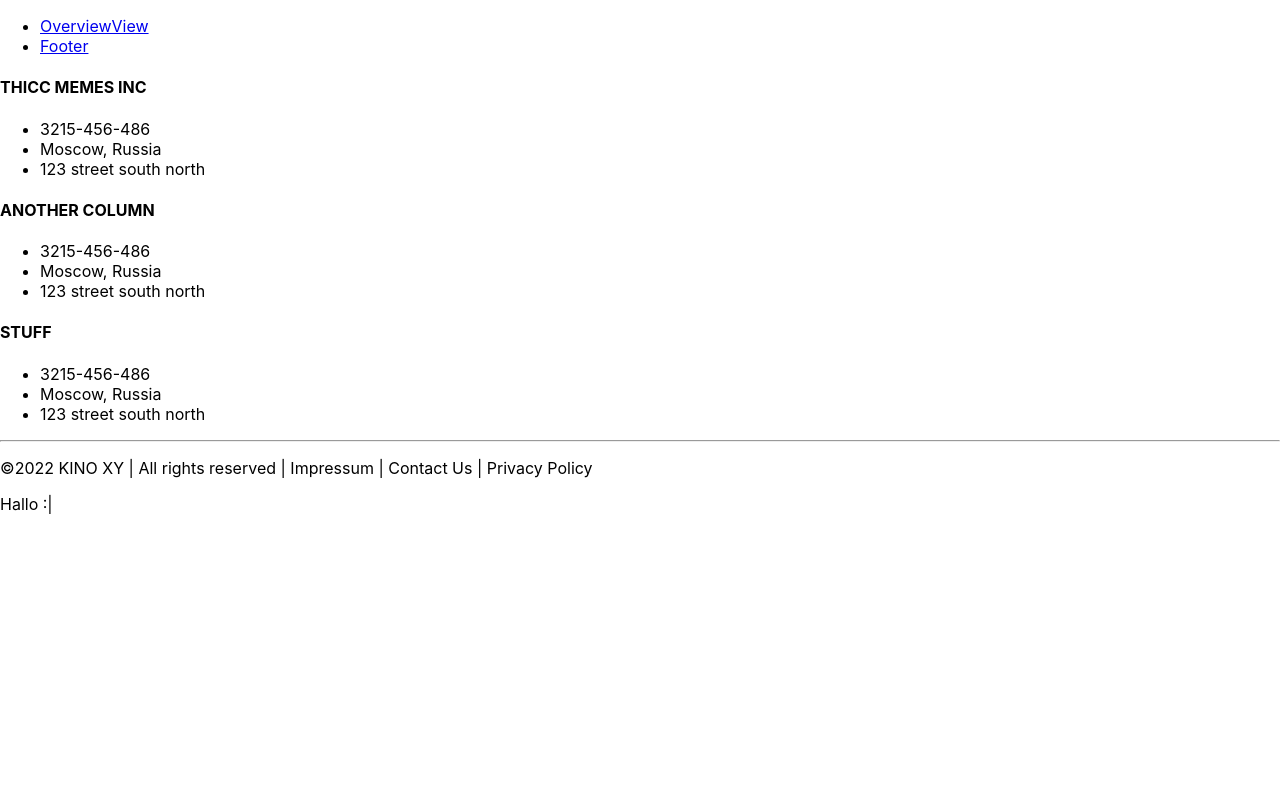
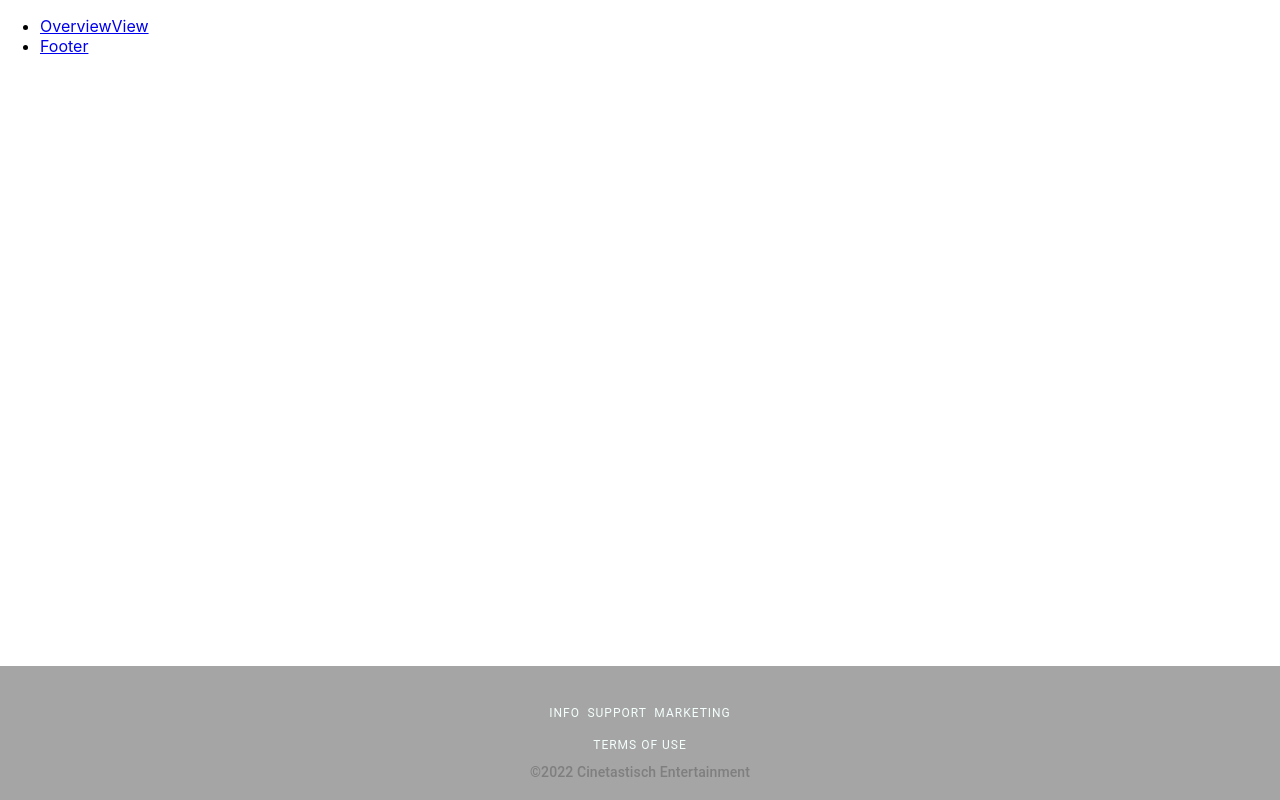
Before and after one commit to KI-Projekt/Kino, a React (Create React App) app: page /footerTest in a window 1280 px wide. Built offline with nearby package versions, Linux system fonts and the light colour scheme.

Commit message:
footer stuff

```diff
--- a/src/App.tsx
+++ b/src/App.tsx
@@ -22,9 +22,10 @@ function App() {
           </nav>
           <Routes>
             <Route path="/" element={<OverviewView />} />
-            <Route path="/footerTest" element={<Footer />} />
+            <Route path="/footerTest" element={<Footer/>} />
           </Routes>
         </div>
+
       </BrowserRouter>
   );
 }
--- a/src/components/Footer.tsx
+++ b/src/components/Footer.tsx
@@ -1,55 +1,45 @@
 import * as React from 'react';
 import "../styles/Footer.css";
+import { Container, Grid, Box, Link, Typography }from '@mui/material/';
 
-function Footer() {
-    return (
-        <div className="main-footer">
-            <div className="container">
-                <div className="row">
-                    {/* Column1 */}
-                    <div className="col">
-                        <h4>THICC MEMES INC</h4>
-                        <ul className="list-unstyled">
-                            <li>3215-456-486</li>
-                            <li>Moscow, Russia</li>
-                            <li>123 street south north</li>
-                        </ul>
-
-                    </div>
-                    {/* Column2 */}
-                    <div className="col">
-                        <h4>ANOTHER COLUMN</h4>
-                        <ul className="list-unstyled">
-                            <li>3215-456-486</li>
-                            <li>Moscow, Russia</li>
-                            <li>123 street south north</li>
-                        </ul>
-
-                    </div>
-                    {/* Column3 */}
-                    <div className="col">
-                        <h4>STUFF</h4>
-                        <ul className="list-unstyled">
-                            <li>3215-456-486</li>
-                            <li>Moscow, Russia</li>
-                            <li>123 street south north</li>
-                        </ul>
-                    </div>
-                </div>
-                <hr />
-                <div className="row">
-                    <p className="col-sm">
-                        &copy;{new Date().getFullYear()} KINO XY | All rights reserved | Impressum | Contact Us | Privacy Policy
-                    </p>
-
-                </div>
-
-            </div>
-            <text>
-                Hallo :|
-            </text>
-        </div>
-     );
+export default function Footer(){
+    return <div>
+        <Box className="footerBox">
+            <Container className="footerContainer" sx={{width:'100%'}}>
+                <Grid container spacing={0} direction="row"  justifyContent="center"  alignItems="center">
+                    <Grid item xs={4} sm={4}>
+                    </Grid>
+                    <Grid  item xs={4} sm={4}>
+                        <Box>
+                            <Typography align='center'>
+                                <Link className="FooterLink" href="/" color="inherit" underline="none" variant="overline">
+                                    Info
+                                </Link>
+                                <Link className="FooterLink" href="/" color="inherit" underline="none" variant="overline">
+                                    Support
+                                </Link>
+                                <Link className="FooterLink" href="/" color="inherit" underline="none" variant="overline">
+                                    Marketing
+                                </Link>
+                            </Typography>
+                        </Box>
+                        <Box>
+                            <Typography align='center'>
+                            <Link href="/" color="inherit" underline="none" variant="overline" >
+                                Terms of Use
+                            </Link>
+                            </Typography>
+                        </Box>
+                        <Box>
+                            <Typography className='LowestFooterBox'variant='subtitle2' align='center'>
+                                &copy;{new Date().getFullYear()} Cinetastisch Entertainment
+                            </Typography>
+                        </Box>
+                    </Grid>
+                    <Grid item xs={4} sm={4}>
+                    </Grid>
+                </Grid>
+            </Container>
+        </Box>
+    </div>
 }
-
-export default Footer;
--- a/src/styles/Footer.css
+++ b/src/styles/Footer.css
@@ -0,0 +1,22 @@
+.footerBox{
+    color: #F4FFFD;
+    background-color: #A5A5A5;
+    padding-top: 2em;
+    position: absolute;
+    bottom: 0;
+    width: 100vw;
+    padding-bottom: 1em;
+
+}
+
+.footer{
+    width: 100vw;
+}
+
+.FooterLink{
+    padding: 0.1cm;
+}
+
+.LowestFooterBox{
+    color: #7F7F7F;
+}
```
